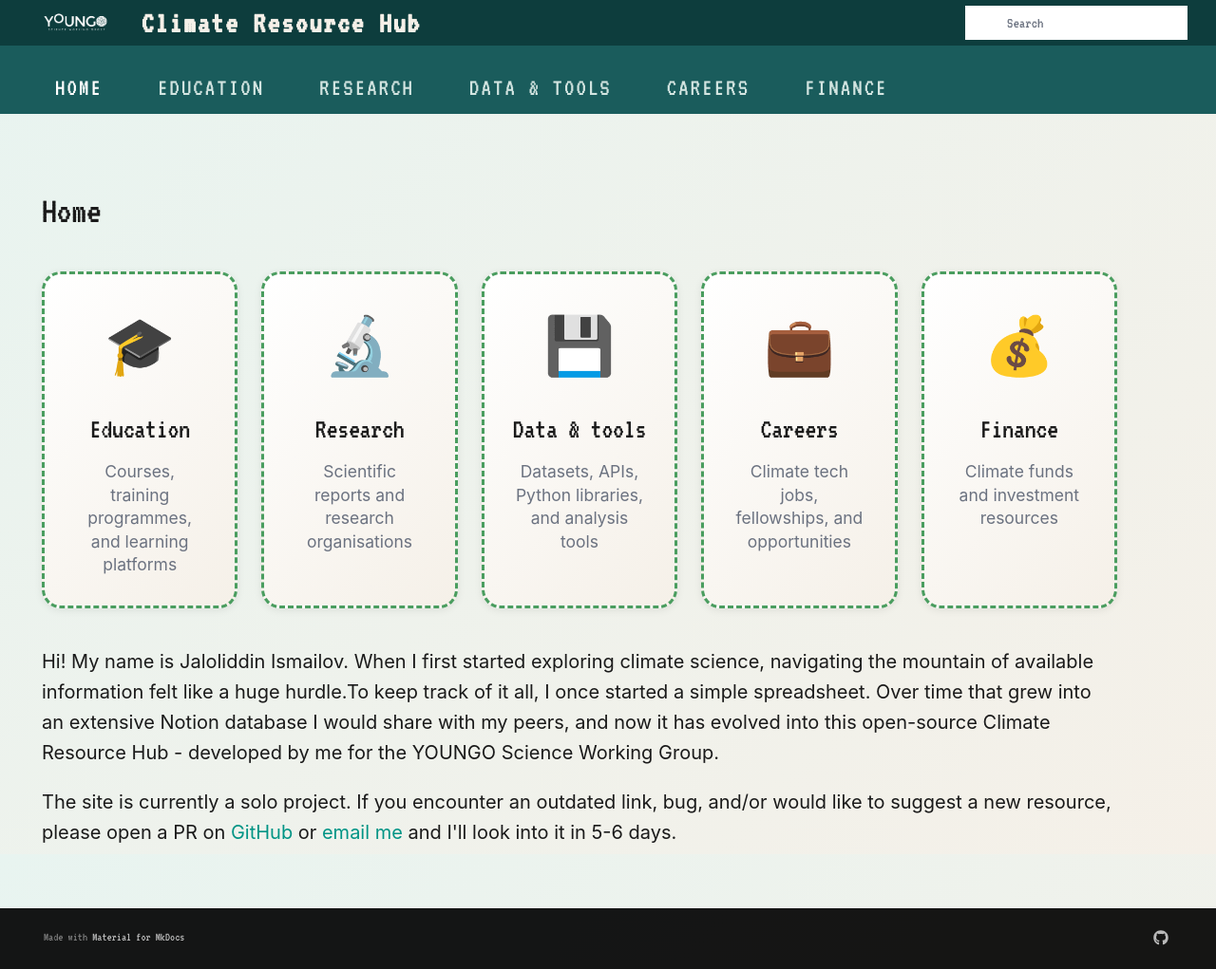
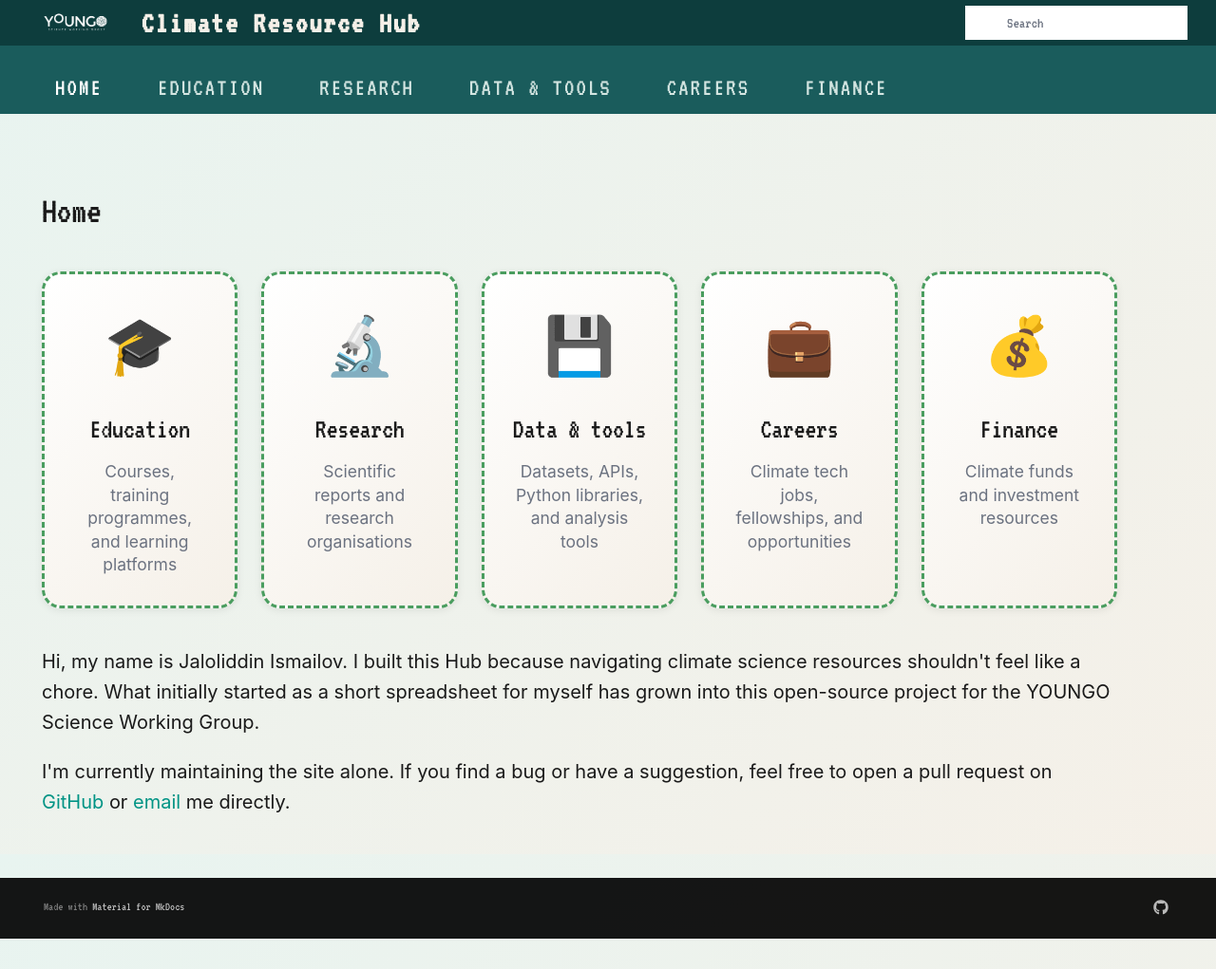
Before and after one commit to unnobatroo/climate-resource-hub, an MkDocs documentation site: the page built from docs/index.md, in a window 1280 px wide. Shown: the whole page at 95% size. Built offline with MkDocs 1.6.1 and Material for MkDocs 9.7.7, drawn with Linux system fonts in a browser that asks for light colours; after the commit the page ends 989 px from its top, so only the background shows below that.

Commit message:
final fixes

```diff
--- a/docs/index.md
+++ b/docs/index.md
@@ -32,6 +32,6 @@
 
 </div>
 
-Hi! My name is Jaloliddin Ismailov. When I first started exploring climate science, navigating the mountain of available information felt like a huge hurdle.To keep track of it all, I once started a simple spreadsheet. Over time that grew into an extensive Notion database I would share with my peers, and now it has evolved into this open-source Climate Resource Hub - developed by me for the YOUNGO Science Working Group.
+Hi, my name is Jaloliddin Ismailov. I built this Hub because navigating climate science resources shouldn't feel like a chore. What initially started as a short spreadsheet for myself has grown into this open-source project for the YOUNGO Science Working Group.
 
-The site is currently a solo project. If you encounter an outdated link, bug, and/or would like to suggest a new resource, please open a PR on [GitHub](https://github.com/unnobatroo/resource-hub) or [email me](mailto:unnobatroo@icloud.com) and I'll look into it in 5-6 days.
+I'm currently maintaining the site alone. If you find a bug or have a suggestion, feel free to open a pull request on [GitHub](https://github.com/unnobatroo/climate-resource-hub) or [email](mailto:unnobatroo@icloud.com) me directly.
--- a/mkdocs.yml
+++ b/mkdocs.yml
@@ -1,7 +1,7 @@
 site_name: Climate Resource Hub
-site_description: The database of all things climate, curated by YOUNGO Science WG.
+site_description: The database of all things climate.
 site_author: Jaloliddin Ismailov
-# site_url: https://climate-resource.hub  # Update this once you get your domain
+site_url: https://youngo-science.org
 
 theme:
   name: material
```
